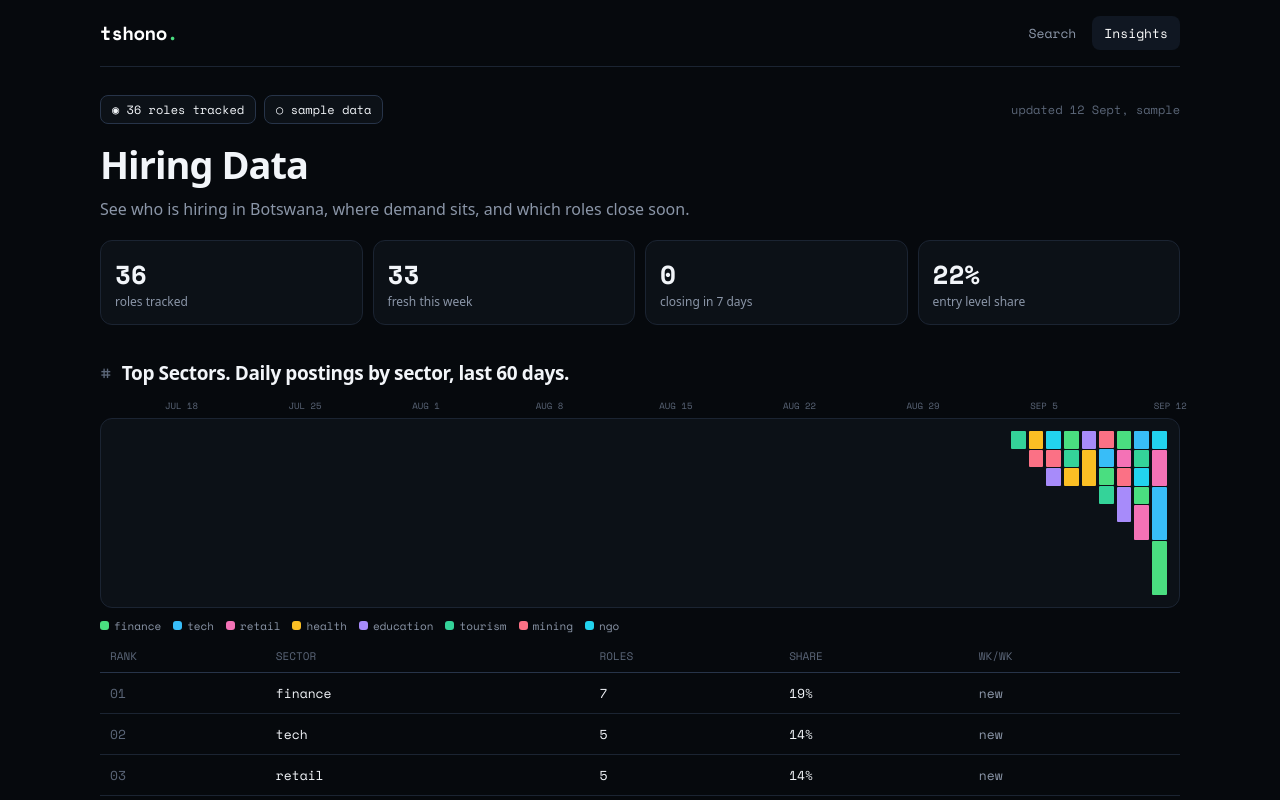
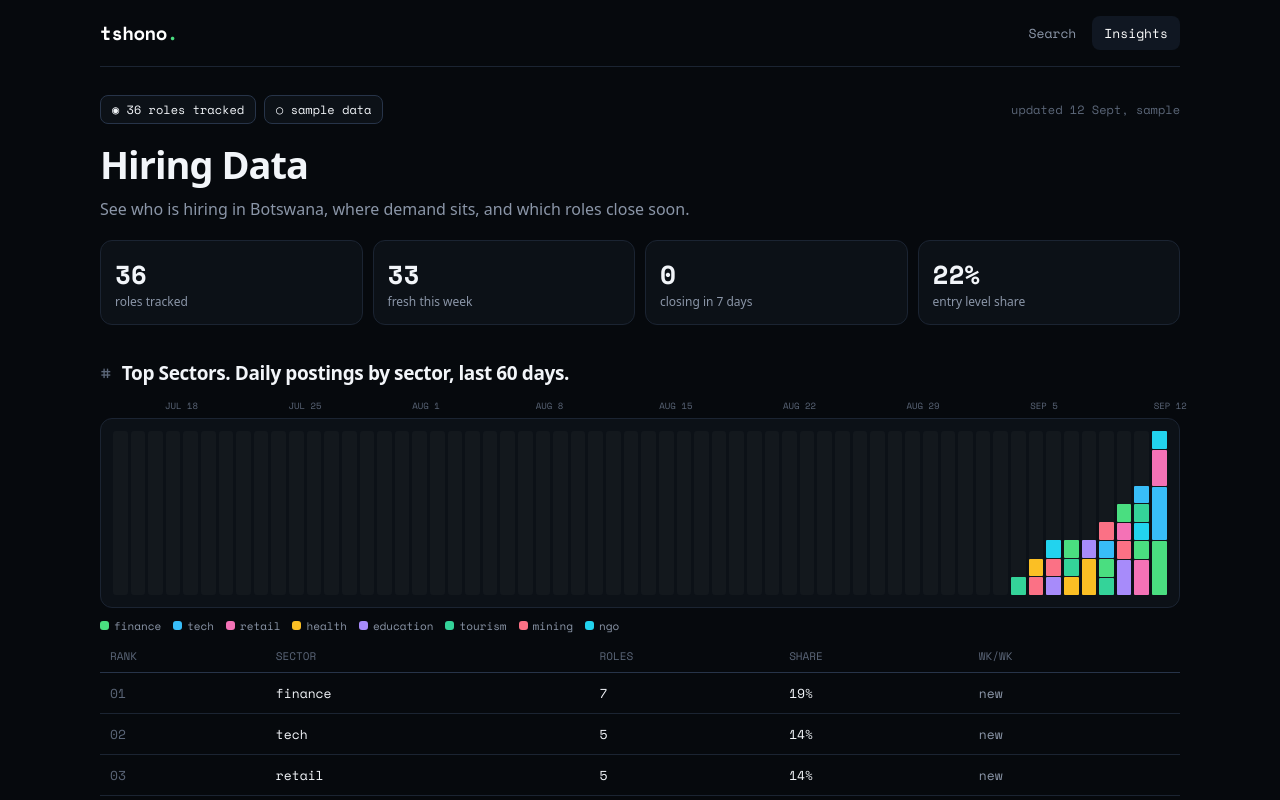
Before and after one commit to lubasinkal/tshono, a Nuxt app: page /insights in a window 1280 px wide. Shown: the top 800 px of the page. Built offline with nearby package versions, Linux system fonts and the light colour scheme.

Commit message:
Chart bars grow from bottom with ghost tracks to max

```diff
--- a/app/assets/css/main.css
+++ b/app/assets/css/main.css
@@ -191,8 +191,8 @@ kbd, .kbd span {
 .weekaxis { display: flex; gap: 3px; padding: 0 12px; font-family: var(--mono); font-size: 9px; color: var(--faint); text-transform: uppercase; margin-bottom: 6px; }
 .weekaxis span { flex: 1; min-width: 0; overflow: visible; white-space: nowrap; }
 .stack { position: relative; display: flex; gap: 3px; align-items: stretch; height: 190px; padding: 12px; background: var(--panel); border: 1px solid var(--line); border-radius: 12px; }
-.stackcol { position: relative; flex: 1; display: flex; justify-content: flex-end; min-width: 0; min-height: 0; border-radius: 2px; cursor: pointer; }
-.stackcol:hover, .stackcol.hot { background: rgba(255, 255, 255, 0.04); }
+.stackcol { position: relative; flex: 1; display: flex; flex-direction: column; justify-content: flex-end; min-width: 0; min-height: 0; border-radius: 3px; cursor: pointer; background: rgba(255, 255, 255, 0.028); }
+.stackcol:hover, .stackcol.hot { background: rgba(255, 255, 255, 0.07); }
 .stackbar { width: 100%; display: flex; flex-direction: column-reverse; gap: 1px; min-height: 0; }
 .stackbar i { display: block; width: 100%; border-radius: 1px; min-height: 2px; }
 .stackcol:hover .stackbar i, .stackcol.hot .stackbar i { filter: brightness(1.4); }
```
